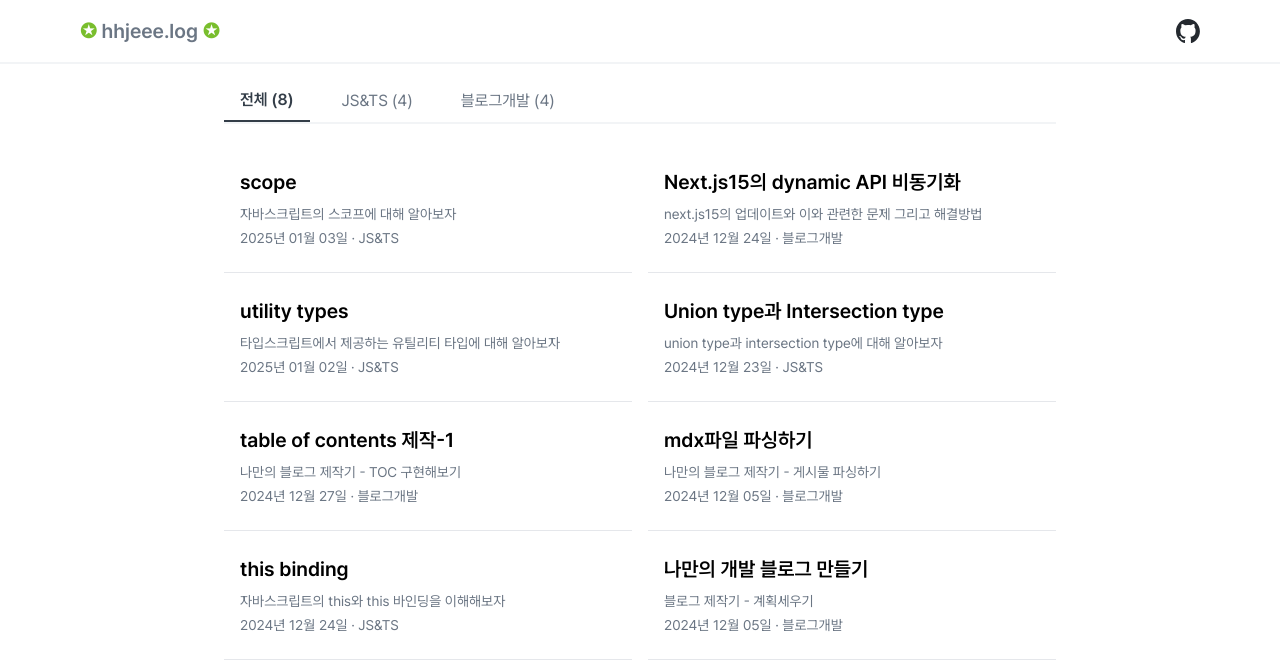
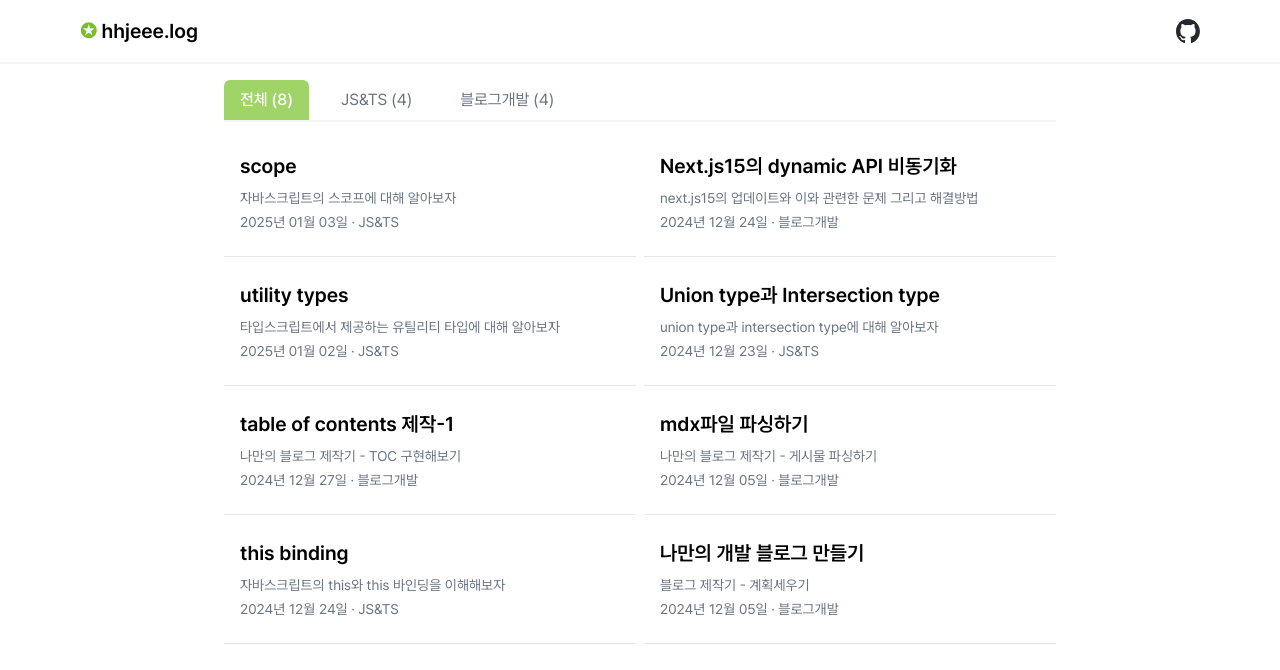
Before and after one commit to hhjeee/hhjeee.log, a Next.js app: page / in a window 1280 px wide. Shown: the top 670 px of the page. Built offline with nearby package versions, Linux system fonts and the light colour scheme.

Commit message:
[design] categorybar design

```diff
--- a/src/components/Header.tsx
+++ b/src/components/Header.tsx
@@ -5,9 +5,8 @@ const Header = () => {
   return (
     <div className="fixed bg-white w-full h-[4rem] z-10 px-[5rem] border-b-2 border-[#f2f4f6] flex items-center justify-between">
       <Link href="/">
-        <div className="text-xl font-semibold text-gray2">
-          <span className="text-primary2">✪</span> hhjeee.log{' '}
-          <span className="text-primary2">✪</span>
+        <div className="text-xl font-semibold">
+          <span className="text-primary2">✪</span> hhjeee.log
         </div>
       </Link>
       <Link href="https://github.com/hhjeee">
--- a/src/components/postList/CategoryBar.tsx
+++ b/src/components/postList/CategoryBar.tsx
@@ -29,19 +29,19 @@ const CategoryBar = ({
         onClick={() => handleCategoryClick(null)}
         className={`py-2 px-4 ${
           !selectedCategory
-            ? 'text-gray3 font-semibold border-b-2 border-gray3'
+            ? 'text-white font-medium bg-primary rounded-t-md'
             : 'text-gray2'
         }`}
       >
-        <span className="hover:font-semibold">전체 ({totalPostsCount})</span>
+        <span>전체 ({totalPostsCount})</span>
       </button>
       {Object.entries(categoriesWithCount).map(([category, count]) => (
         <button
           key={category}
           onClick={() => handleCategoryClick(category)}
-          className={`py-2 px-4 hover:font-semibold ${
+          className={`py-2 px-4 ${
             selectedCategory === category
-              ? 'text-gray3 font-semibold border-b-2 border-gray3'
+              ? 'text-white font-medium bg-primary rounded-t-md'
               : 'text-gray2'
           }`}
         >
--- a/src/components/postList/Post.tsx
+++ b/src/components/postList/Post.tsx
@@ -7,7 +7,7 @@ import { PostData } from '@/types/post';
 
 const Post = ({ posts }: { posts: PostData[] }) => {
   return (
-    <div className="mt-[5rem] columns-1 sm:columns-2">
+    <div className="mt-[4rem] columns-1 sm:columns-2 gap-2">
       {posts.map((post) => (
         <div key={post.slug}>
           <Link
```
